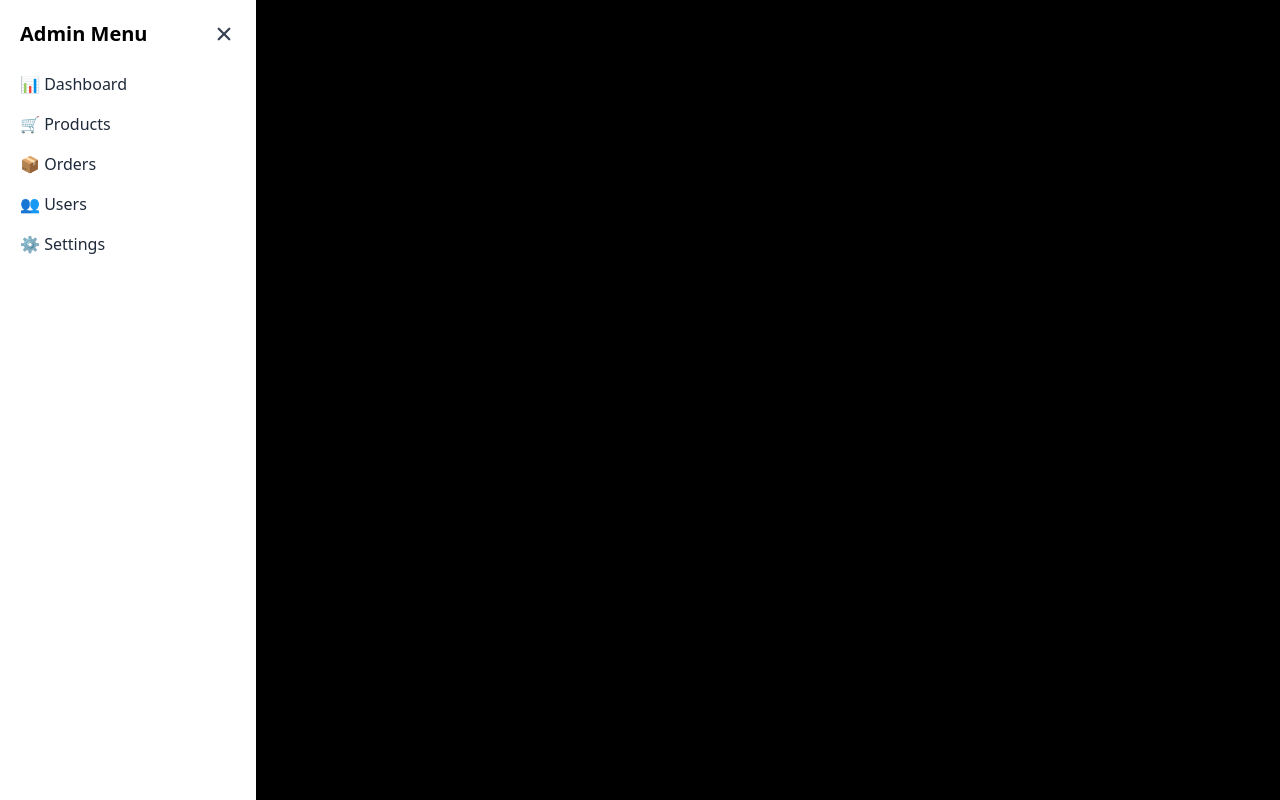
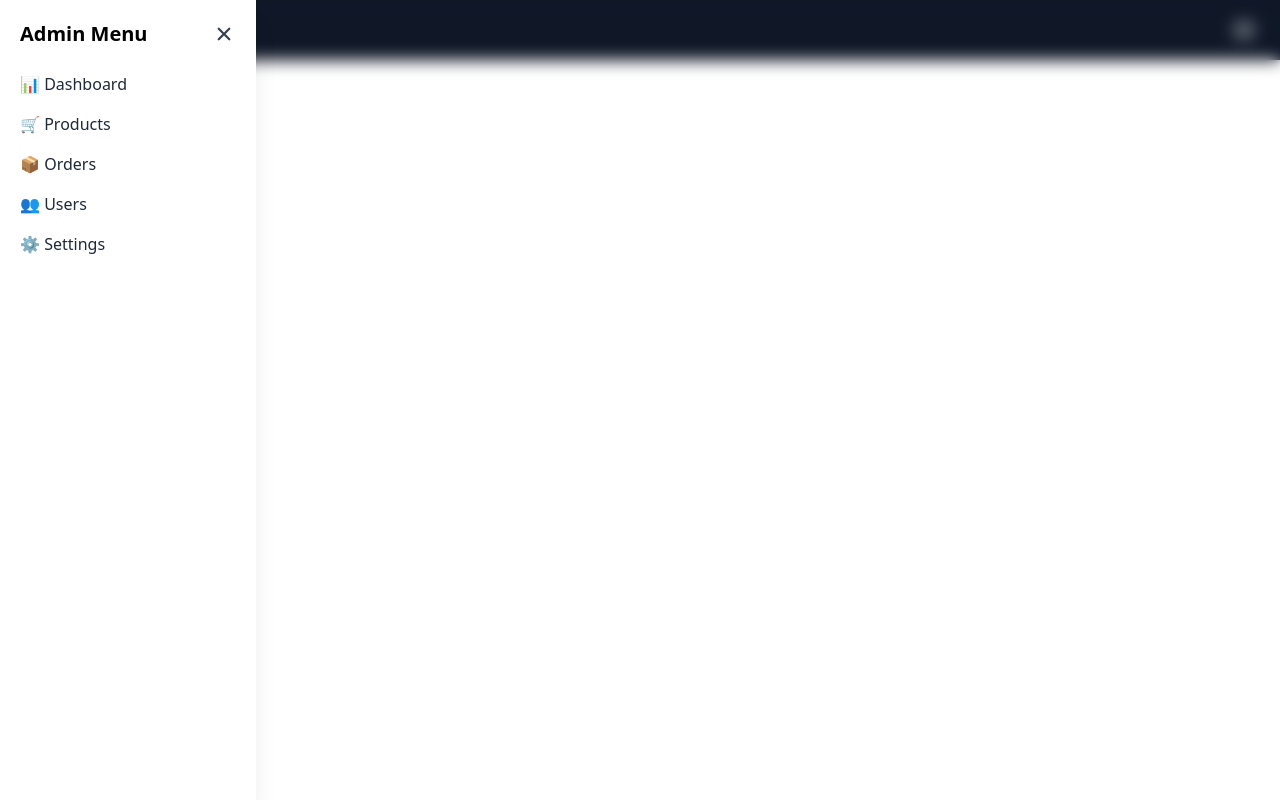
Before and after one commit to SajidNoorMuhammad/Intern-Intelligence-E-Commerce-Website, a React (Vite) app: page /allproducts in a window 1280 px wide. Both pictures are taken after a click on the button 1244 px from the left and 30 px from the top of the page. Built offline with nearby package versions, Linux system fonts and the light colour scheme.

Commit message:
update admin header.

```diff
--- a/src/components/Admin/MainHeader/Header.jsx
+++ b/src/components/Admin/MainHeader/Header.jsx
@@ -1,11 +1,13 @@
 import { Dialog, Transition } from '@headlessui/react';
-import { Fragment, useState } from 'react';
+import { Fragment, useContext, useState } from 'react';
 import { FiMenu } from 'react-icons/fi';
 import { IoClose } from 'react-icons/io5';
 import { Link } from 'react-router-dom';
+import { AuthContext } from '../../../context/AuthContext';
 
 const AdminHeader = () => {
     const [isOpen, setIsOpen] = useState(false);
+    const { user } = useContext(AuthContext);
 
     return (
         <>
@@ -29,7 +31,7 @@ const AdminHeader = () => {
                         leaveFrom="opacity-100"
                         leaveTo="opacity-0"
                     >
-                        <div className="fixed inset-0 bg-black bg-opacity-40" />
+                        <div className="fixed inset-0 backdrop-blur-sm bg-opacity-40" />
                     </Transition.Child>
 
                     <div className="fixed inset-0 overflow-hidden">
```
